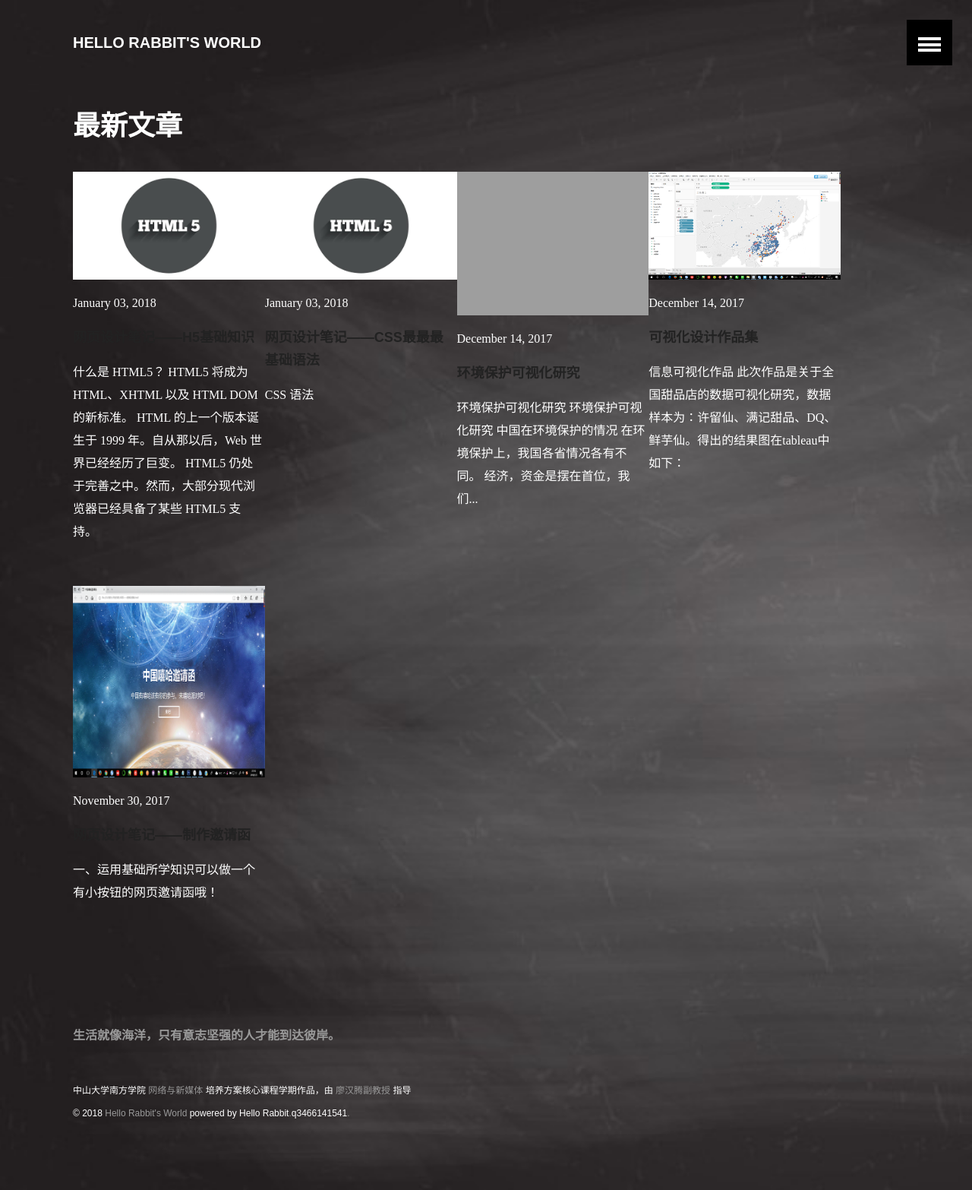
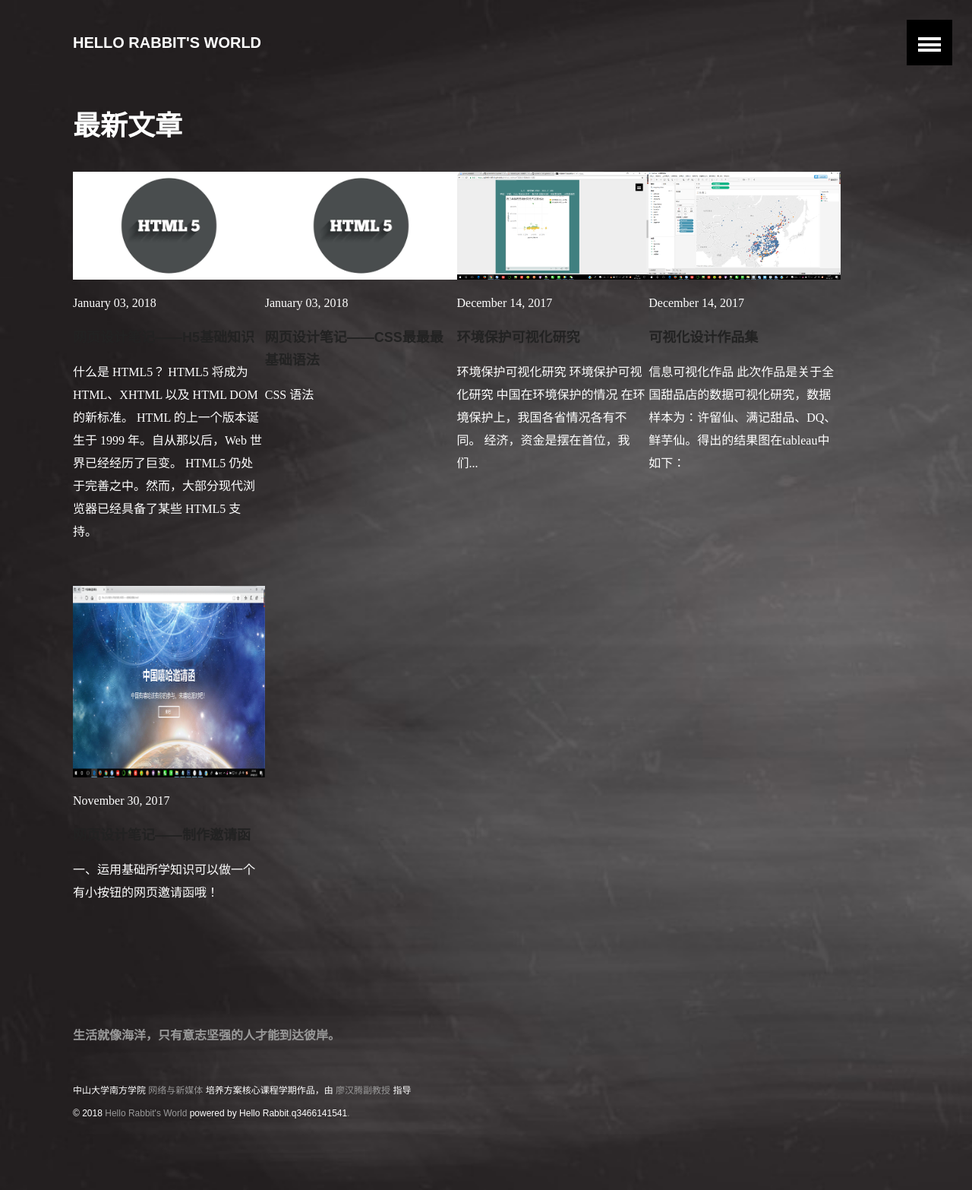
Before and after one commit to q3466141541/q3466141541.github.io, a Jekyll site: the page built from index.md, in a window 1280 px wide. Shown: the whole page at 76% size. Built offline with Jekyll 4.4.1, drawn with Linux system fonts in a browser that asks for light colours.

Commit message:
Update 2018-01-06-可视化作品集期中专题.html

```diff
--- a/_posts/2018-01-06-可视化作品集期中专题.html
+++ b/_posts/2018-01-06-可视化作品集期中专题.html
@@ -3,6 +3,9 @@ layout: article
 title:  "环境保护可视化研究"
 date:   2017-12-14 22:07:50 +0800
 categories: infovis tableau
+image:
+  teaser: tableu middle.png
+  feature: tableu middle.png
 ---
 
 <html class="no-js" lang="zh-CN">
```
